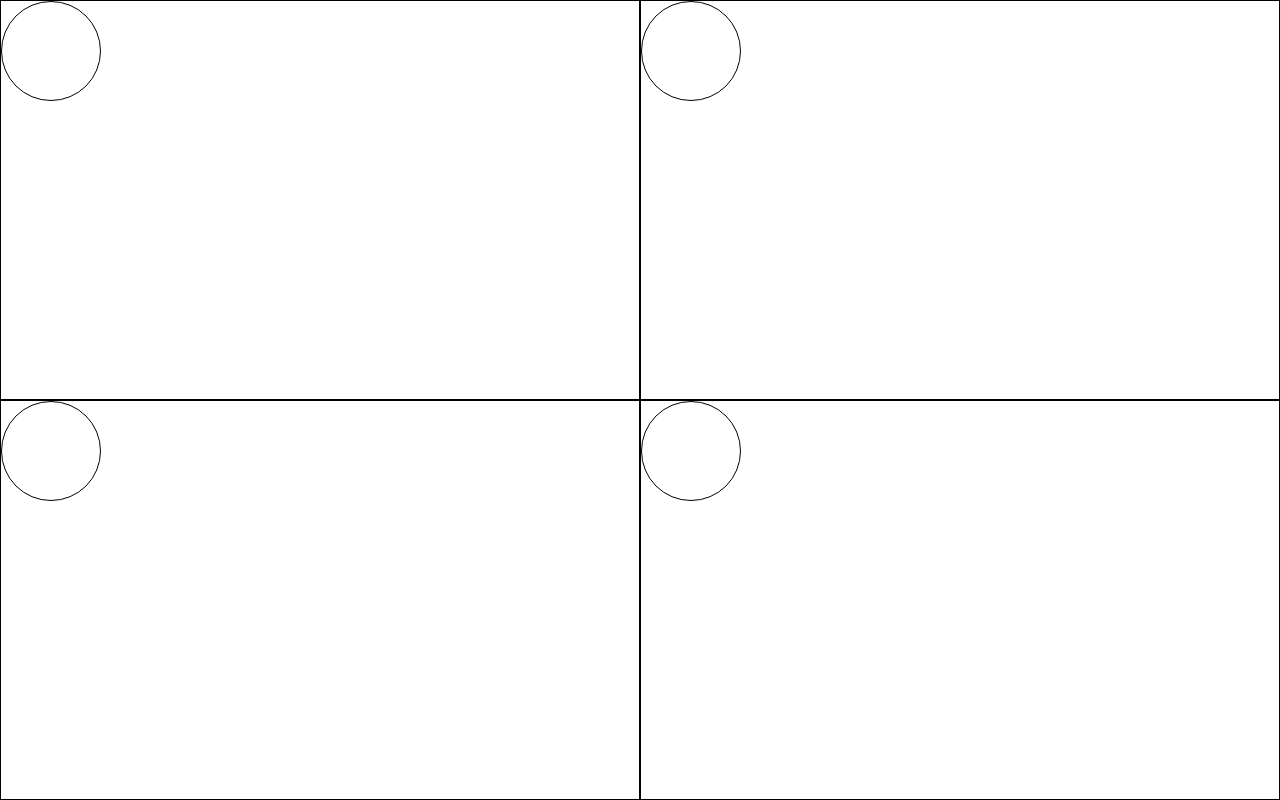
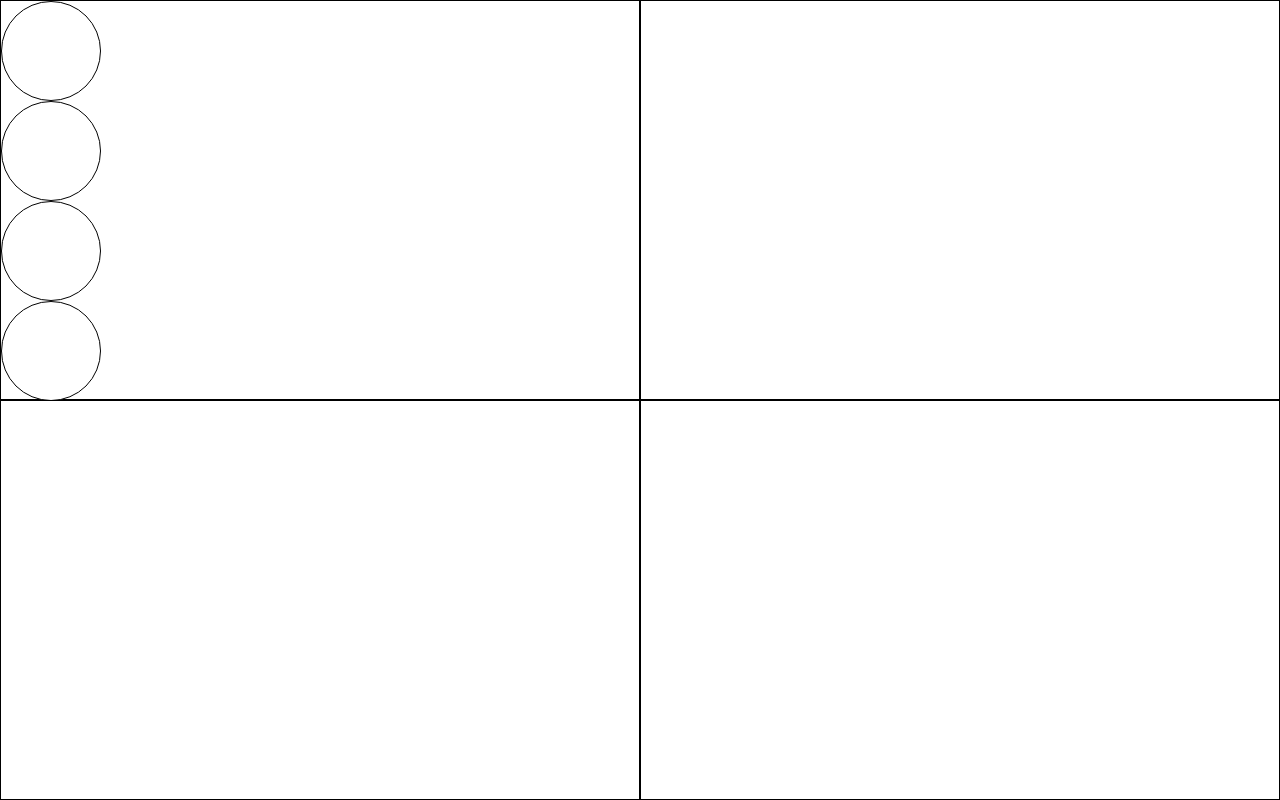
Before and after one commit to LeoniVoulgaris/shape-transformer, a React (Vite) app: page / in a window 1280 px wide. Built offline with nearby package versions, Linux system fonts and the light colour scheme.

Commit message:
feat: add other shapes and drag functionality

```diff
--- a/src/App.jsx
+++ b/src/App.jsx
@@ -1,14 +1,42 @@
+import { useState } from "react"
 import Quadrant from "./components/Quadrant"
-
+import Circle from "./components/Circle"
+import Triangle from "./components/Triangle"
+import Hexagon from "./components/Hexagon"
+import Square from "./components/Square"
 
 
 function App() {
+  const [quadrants, setQuadrants] = useState({
+    "top-left": ["shape-1", "shape-2", "shape-3", "shape-4", "shape-5"],
+    "top-right": [],
+    "bottom-left": [],
+    "bottom-right": [],
+  });
+
+  const QuadrantShapes = {
+    "top-left": Circle,
+    "top-right": Hexagon,
+    "bottom-left": Square,
+    "bottom-right": Triangle,
+  }
+
+  const handleDrop = (shapeId,fromQuadrant, toQuadrant) => {
+    if (fromQuadrant === toQuadrant) return;
+
+    setQuadrants(prev => { const newState = { ...prev };
+
+      newState[fromQuadrant] = prev[fromQuadrant].filter((id) => id !== shapeId);
+      newState[toQuadrant] = [...prev[toQuadrant], shapeId];
+
+      return newState;
+    });
+  }
   return (
-    <div class="wrapper">
-      <Quadrant />
-      <Quadrant />
-      <Quadrant />
-      <Quadrant />
+    <div className="wrapper">
+      {Object.entries(quadrants).map(([id, shapes]) => (
+        <Quadrant key={id} id={id} shapes={shapes} onDrop={handleDrop} component={QuadrantShapes[id]} />
+      ))}
     </div>
   )
 }
--- a/src/components/Circle.jsx
+++ b/src/components/Circle.jsx
@@ -1,6 +1,6 @@
-function Circle(){
+function Circle({ id, fromQuadrant }) {
   return (
-    <div className="circle" draggable="true">
+    <div className="circle" draggable="true" onDragStart={(e) => e.dataTransfer.setData("text/plain",JSON.stringify({ id: id, fromQuadrant }))}>
 
     </div>
   )
--- /dev/null
+++ b/src/components/Hexagon.jsx
@@ -0,0 +1,9 @@
+function Hexagon({ id, fromQuadrant }) {
+  return (
+    <div className="hexagon" draggable="true" onDragStart={(e) => e.dataTransfer.setData("text/plain",JSON.stringify({ id: id, fromQuadrant }))}>
+
+    </div>
+  )
+}
+
+export default Hexagon
--- a/src/components/Quadrant.jsx
+++ b/src/components/Quadrant.jsx
@@ -1,13 +1,15 @@
-import Circle from "./Circle"
+function Quadrant({ id, onDrop, shapes, component: ComponentType }){
+  return (
+    <div className="rectangle" onDragOver={(e) => {e.preventDefault();}} onDrop={(e) => {const data = JSON.parse(e.dataTransfer.getData("text/plain"));
+      onDrop(data.id, data.fromQuadrant, id);
 
-
-function Quadrant(){
-  return (
-    <div class="rectangle">
-      <Circle />
-
+    }}>
+      {shapes.map((shapeId) => (
+        <ComponentType key={shapeId} id={shapeId} fromQuadrant={id} />
+      ))}
     </div>
   )
 }
 
+
 export default Quadrant
--- /dev/null
+++ b/src/components/Square.jsx
@@ -0,0 +1,9 @@
+function Square({ id, fromQuadrant }) {
+  return (
+    <div className="square" draggable="true" onDragStart={(e) => e.dataTransfer.setData("text/plain",JSON.stringify({ id: id, fromQuadrant }))}>
+
+    </div>
+  )
+}
+
+export default Square
--- /dev/null
+++ b/src/components/Triangle.jsx
@@ -0,0 +1,9 @@
+function Triangle({ id, fromQuadrant }) {
+  return (
+    <div className="triangle" draggable="true" onDragStart={(e) => e.dataTransfer.setData("text/plain",JSON.stringify({ id: id, fromQuadrant }))}>
+
+    </div>
+  )
+}
+
+export default Triangle
--- a/src/index.css
+++ b/src/index.css
@@ -32,3 +32,26 @@ html, body, #root {
   background: white;
   border: 1px solid black;
 }
+
+.triangle {
+  width: 0; height: 0;
+  border-style: solid;
+  border-width: 0px 100px 200px 100px;
+  border-color: transparent transparent #000000 transparent;
+  transform: rotate(0deg);
+}
+
+.hexagon {
+  height: 200px; /* adjust to control the size  */
+  aspect-ratio: 1/cos(30deg);
+  clip-path: polygon(50% -50%,100% 50%,50% 150%,0 50%);
+  background: #3B8686;
+}
+
+.square {
+  display: inline-block;
+  width: 50px;
+  height: 50px;
+  border: 1px solid black;
+  background: white;
+}
```
